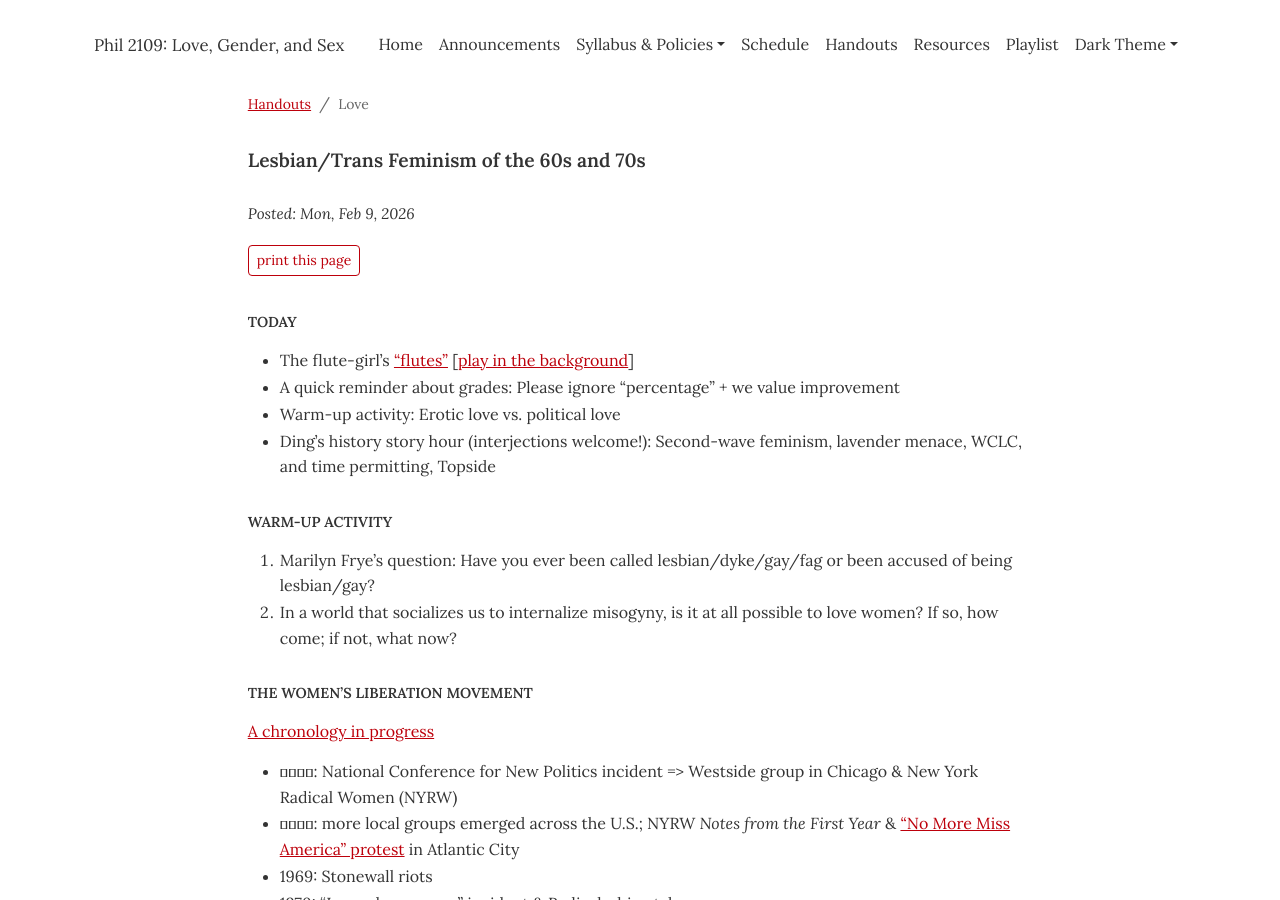
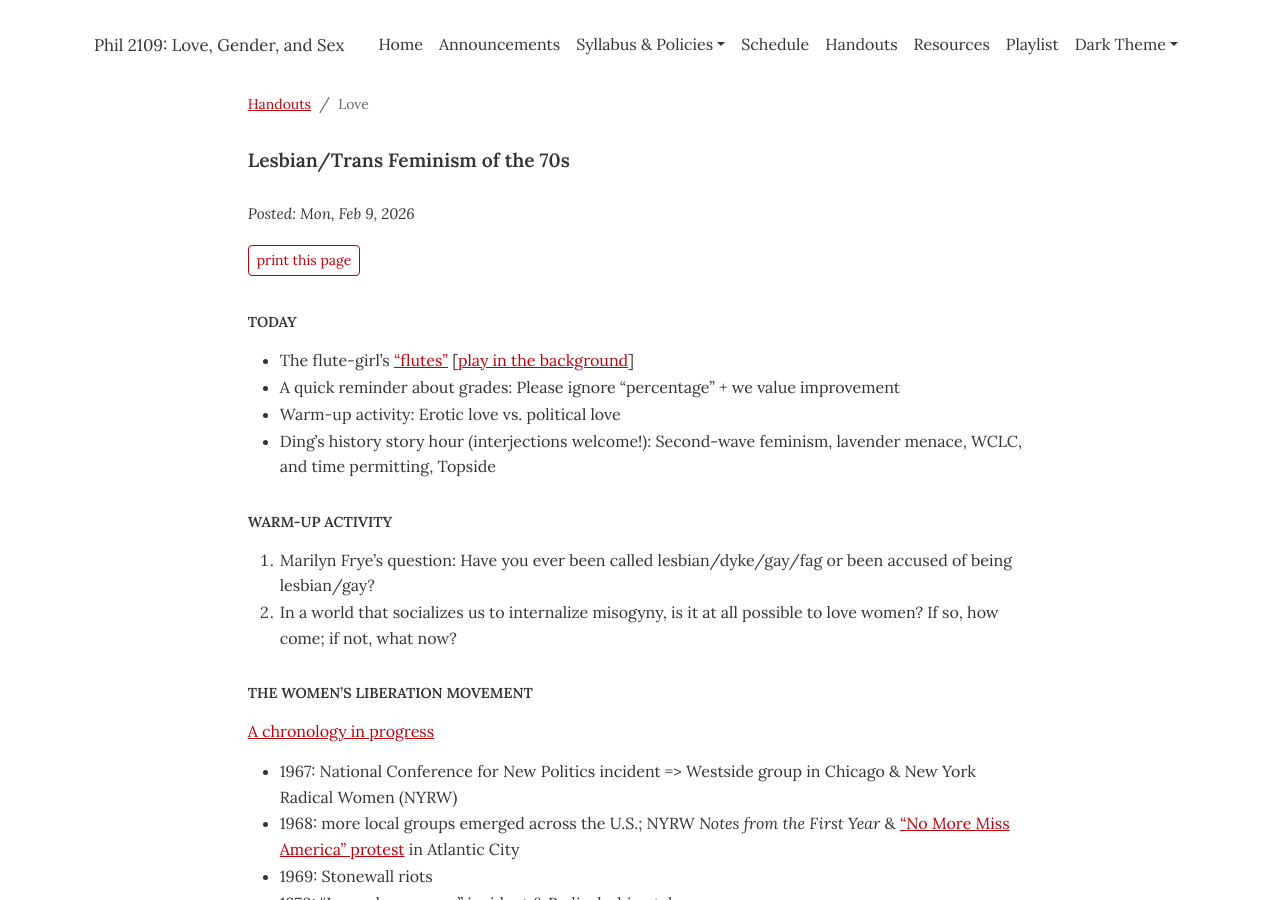
Before and after one commit to dingherself/love-gender-sex, a Jekyll site: the page built from handouts/_posts/2026-02-09-lesbian-trans-feminism-1960s.md, in a window 1280 px wide and 900 px high. Built offline with Jekyll 4.4.1, drawn with Linux system fonts in a browser that asks for light colours; some of the changed lines change nothing that is shown.

Commit message:
Update 2026-02-09-lesbian-trans-feminism-1960s.md

```diff
--- a/handouts/_posts/2026-02-09-lesbian-trans-feminism-1960s.md
+++ b/handouts/_posts/2026-02-09-lesbian-trans-feminism-1960s.md
@@ -1,6 +1,6 @@
 ---
 layout: post
-title: Lesbian/Trans Feminism of the 60s and 70s
+title: Lesbian/Trans Feminism of the 70s
 module: "Love"
 ---
 
@@ -20,8 +20,8 @@ module: "Love"
 
 [A chronology in progress](https://github.com/dingherself/phil-324/blob/main/handouts/07-chronology.md)
 
-- : National Conference for New Politics incident => Westside group in Chicago & New York Radical Women (NYRW)
-- : more local groups emerged across the U.S.; NYRW *Notes from the First Year* & [“No More Miss America” protest](https://docs.google.com/presentation/d/1doHmsI4EoIEsu1XNSBzhwFXz9iYU4cxCkZnHM-YhmgE/edit?usp=sharing) in Atlantic City
+- 1967: National Conference for New Politics incident => Westside group in Chicago & New York Radical Women (NYRW)
+- 1968: more local groups emerged across the U.S.; NYRW *Notes from the First Year* & [“No More Miss America” protest](https://docs.google.com/presentation/d/1doHmsI4EoIEsu1XNSBzhwFXz9iYU4cxCkZnHM-YhmgE/edit?usp=sharing) in Atlantic City
 - 1969: Stonewall riots
 - 1970: “Lavender menace” incident & Radicalesbian takeover
 
```
